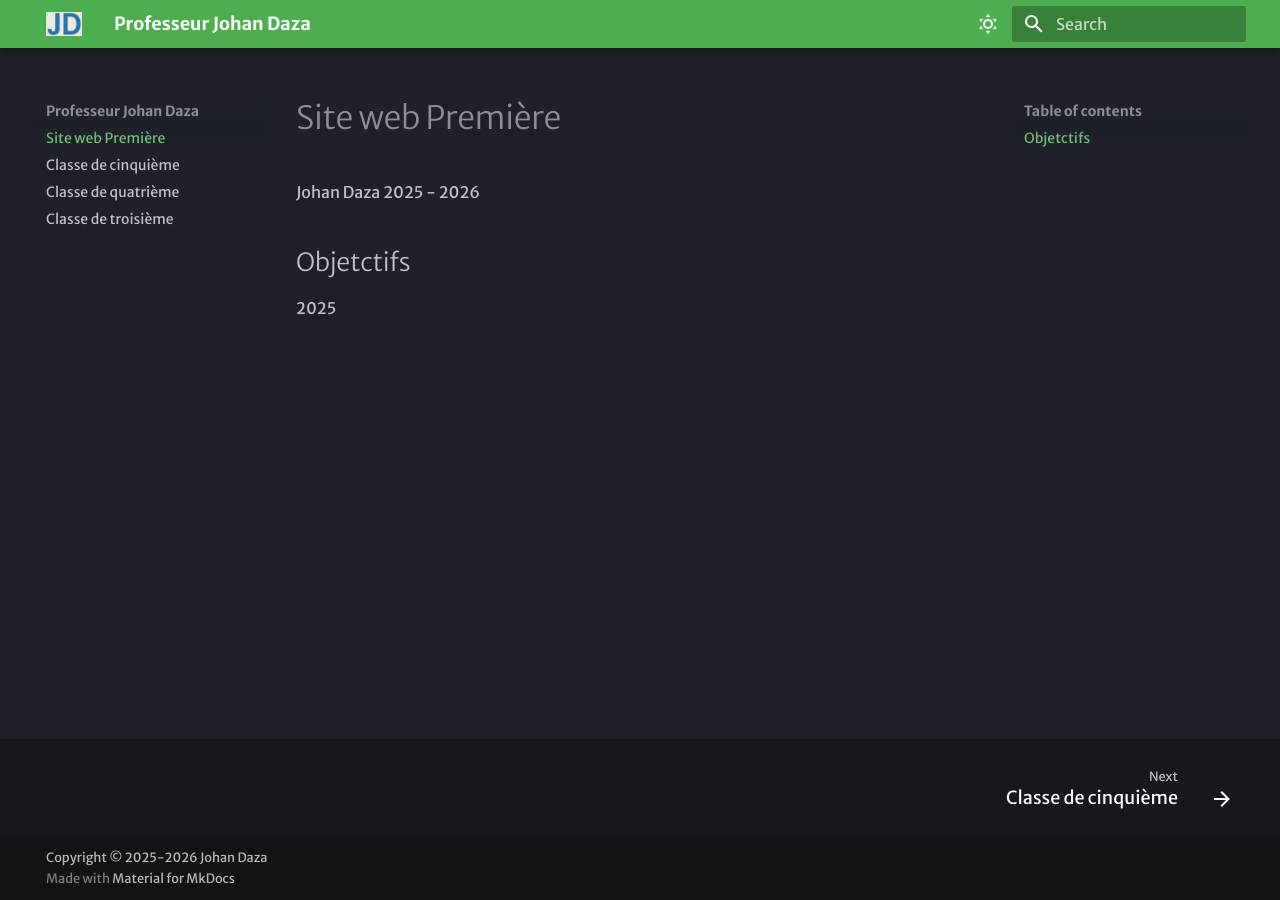
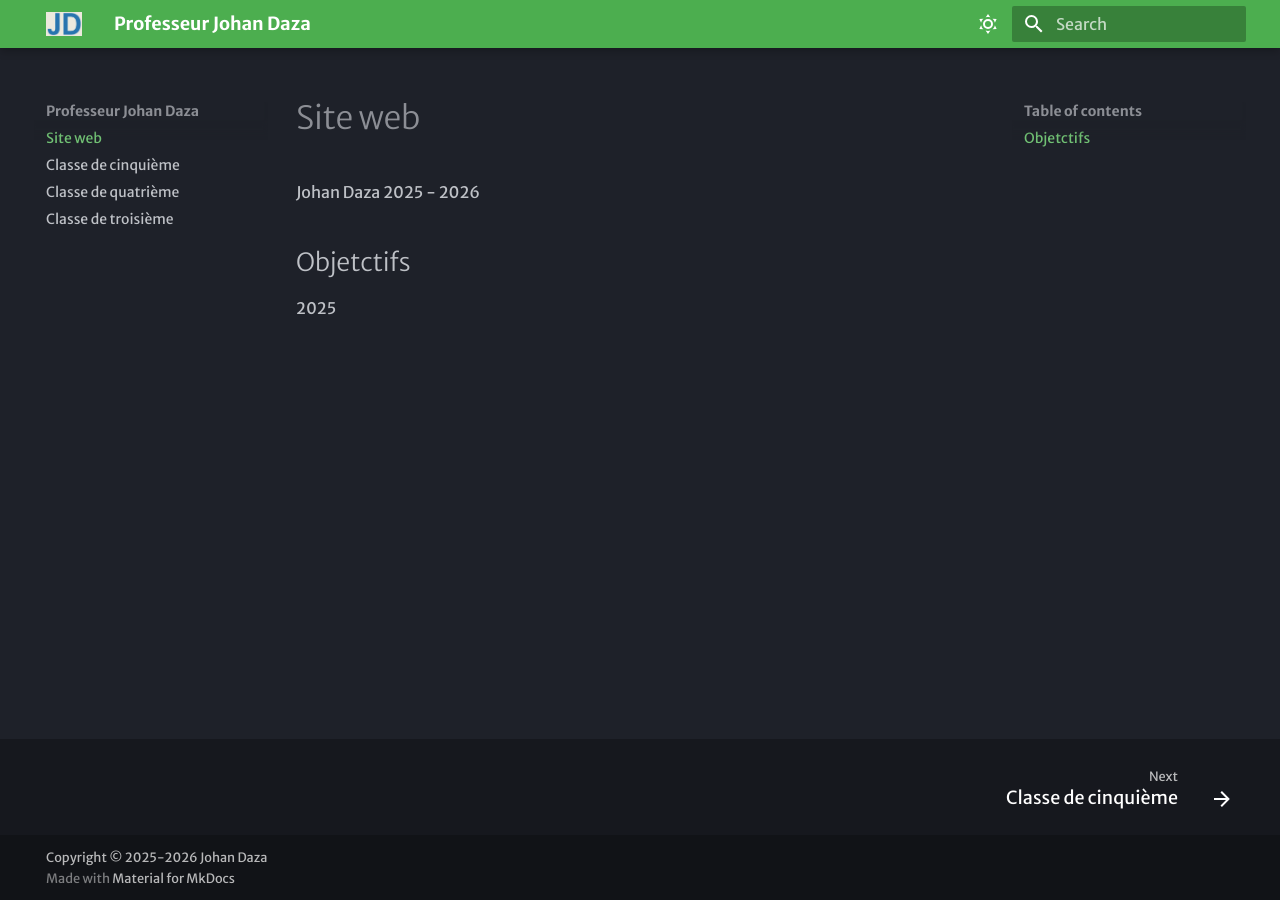
Before and after one commit to prof-johan-daza/general, an MkDocs documentation site: the page built from docs/index.md, in a window 1280 px wide. Built offline with MkDocs 1.6.1 and Material for MkDocs 9.7.7, drawn with Linux system fonts in a browser that asks for light colours; some web fonts are replaced.

Commit message:
oksamere

```diff
--- a/docs/index.md
+++ b/docs/index.md
@@ -1,4 +1,4 @@
-# Site web Première
+# Site web
 Johan Daza 2025 - 2026
 ## Objetctifs
 2025
```
Also changed, not shown: docs/Classe-de-troisième.md (line endings or trailing spaces), 2 other files.
